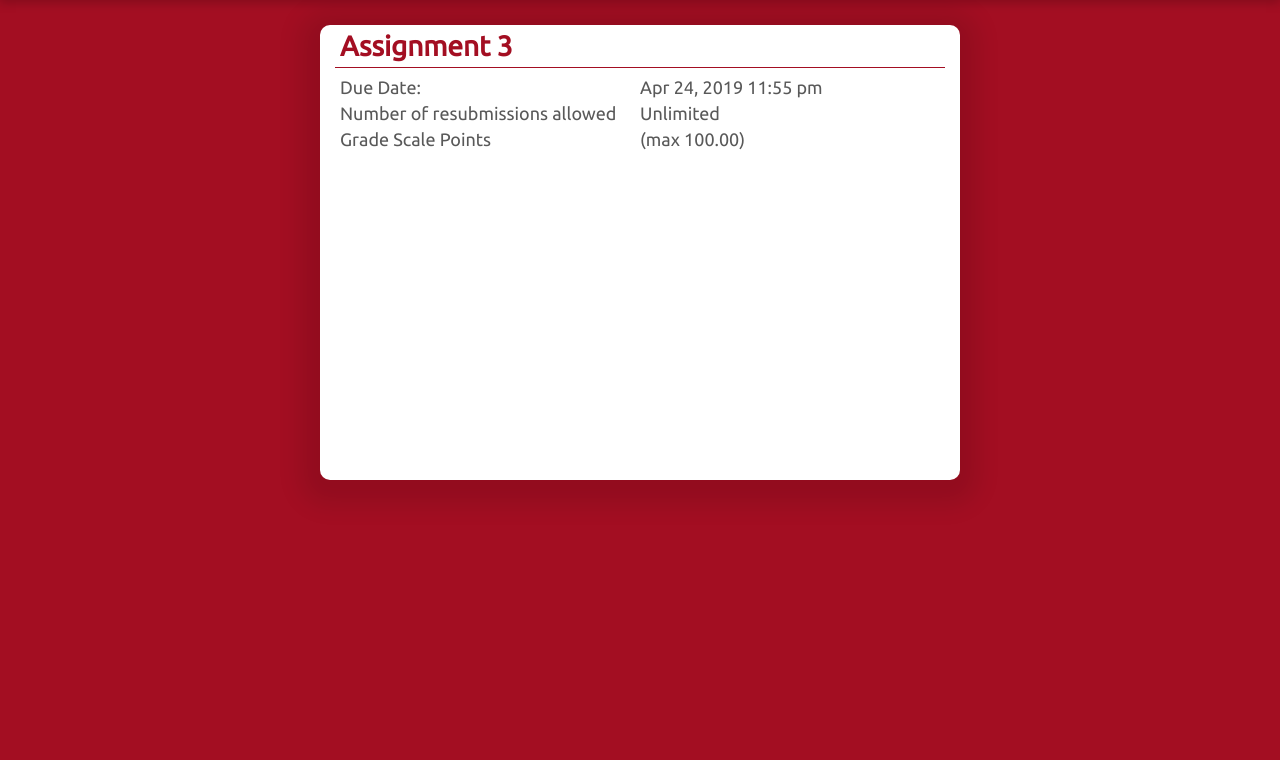
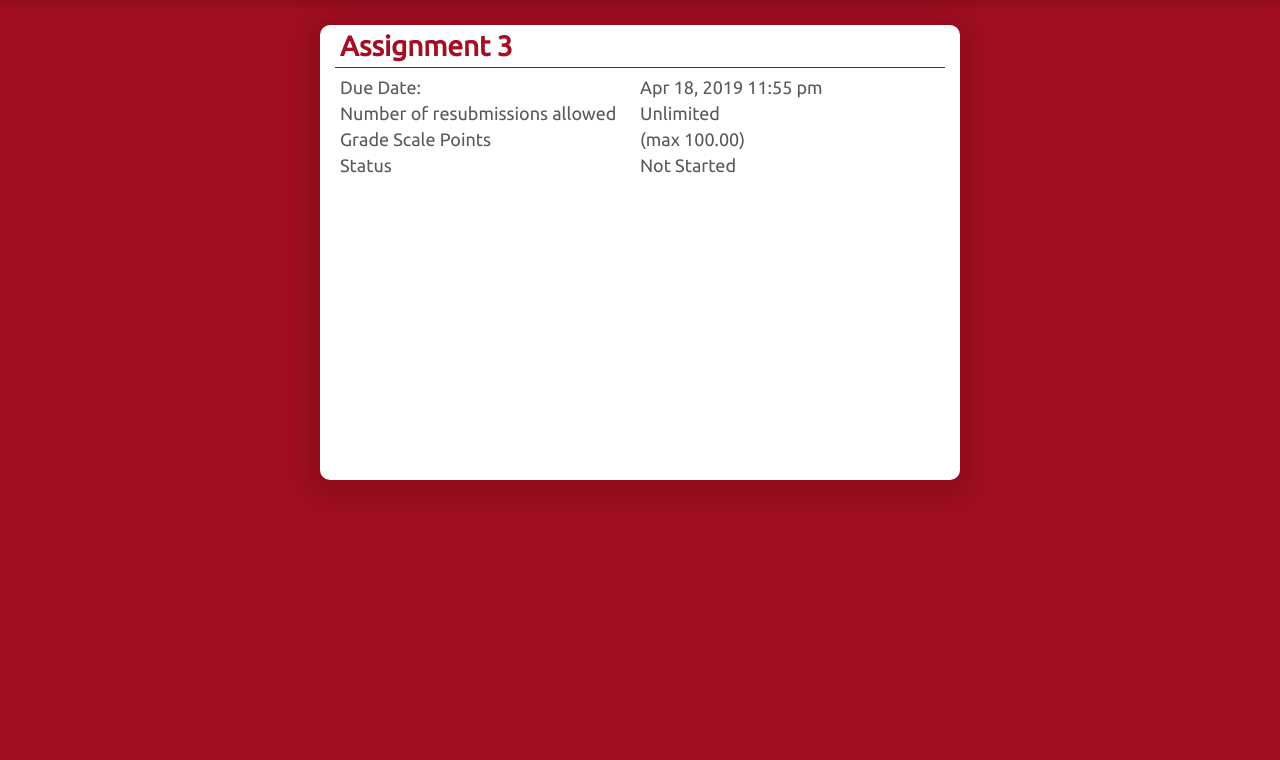
Before and after one commit to EricPatel/Autograder, a Flask app: template webApp/templates/pages/assignment.html in a window 1280 px wide. Shown: the part 40-800 px from the top of the page. Run offline with Flask 2, Linux system fonts and the light colour scheme; the template is opened without the code that fills it, so the values that code supplies are empty.

Commit message:
Updated CSS

```diff
--- a/webApp/static/styles/style.css
+++ b/webApp/static/styles/style.css
@@ -274,6 +274,11 @@ div{
     margin-bottom: 15px;
 }
 
+.file{
+  border: 1px solid #fff;
+  font-size: 28px;
+}
+
 .button:focus{
   outline: none;
 }
--- a/webApp/templates/pages/assignment.html
+++ b/webApp/templates/pages/assignment.html
@@ -24,9 +24,10 @@
       <hr></hr>
       <div class="description"></div>
       <div class="padDesc">
-        <p class="projectDesc">Due Date:</p><p class="projectDesc">Apr 24, 2019 11:55 pm</p>
+        <p class="projectDesc">Due Date:</p><p class="projectDesc">Apr 18, 2019 11:55 pm</p>
         <p class="projectDesc">Number of resubmissions allowed</p><p class="projectDesc">Unlimited</p>
         <p class="projectDesc">Grade Scale	Points</p><p class="projectDesc">(max 100.00)</p>
+        <p class="projectDesc">Status</p><p class="projectDesc">Not Started</p>
       </div>
     </div>
   </div>
```
